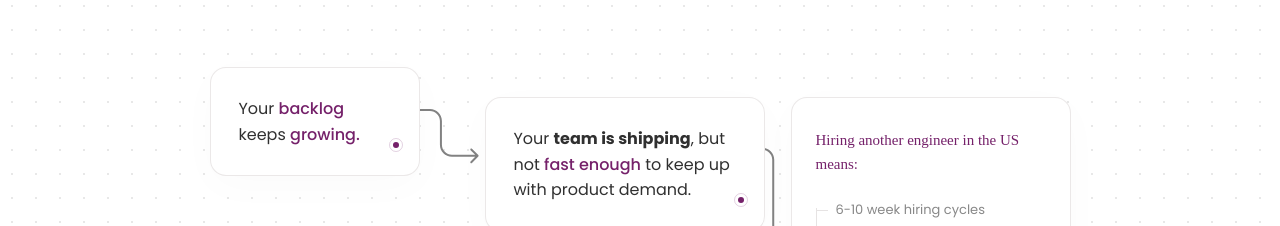
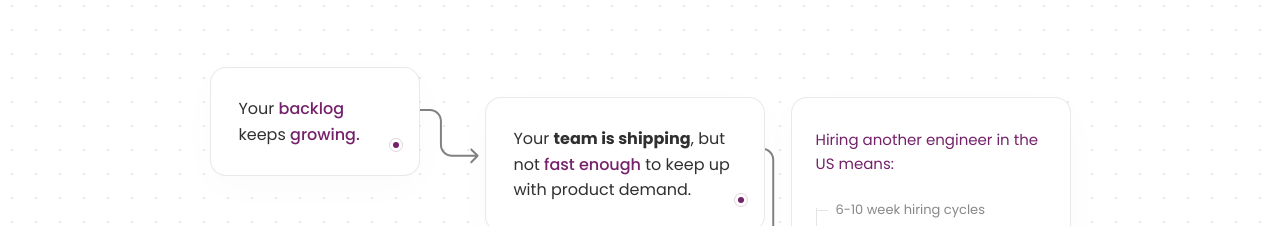
Before and after one commit to nahusenaygebreamlak-del/afriwork-bpo-landingpage, a React (Vite) app: page / in a window 1280 px wide. Shown: the part 1720-1946 px from the top of the page. Built offline with nearby package versions, Linux system fonts and the light colour scheme; a web font is replaced by a local one.

Commit message:
style: set roadmap solution text to Poppins Regular

```diff
--- a/index.html
+++ b/index.html
@@ -10,7 +10,8 @@
         content="Afriwork BPO helps you scale your team with top African talent. Hire additional staff without the overhead." />
     <link rel="preconnect" href="https://fonts.googleapis.com">
     <link rel="preconnect" href="https://fonts.gstatic.com" crossorigin>
-    <link href="https://fonts.googleapis.com/css2?family=Inter:wght@300;400;500;600;700;800;900&display=swap"
+    <link
+        href="https://fonts.googleapis.com/css2?family=Inter:wght@300;400;500;600;700;800;900&family=Poppins:wght@400;500;600;700&display=swap"
         rel="stylesheet">
 </head>
 
--- a/src/components/RoadmapSlipping.css
+++ b/src/components/RoadmapSlipping.css
@@ -111,9 +111,10 @@
 }
 
 .solution-card-title {
+    font-family: 'Poppins', sans-serif;
     color: #75216A;
     font-size: 15px;
-    font-weight: 500;
+    font-weight: 400;
     margin-bottom: 24px;
 }
 
```
